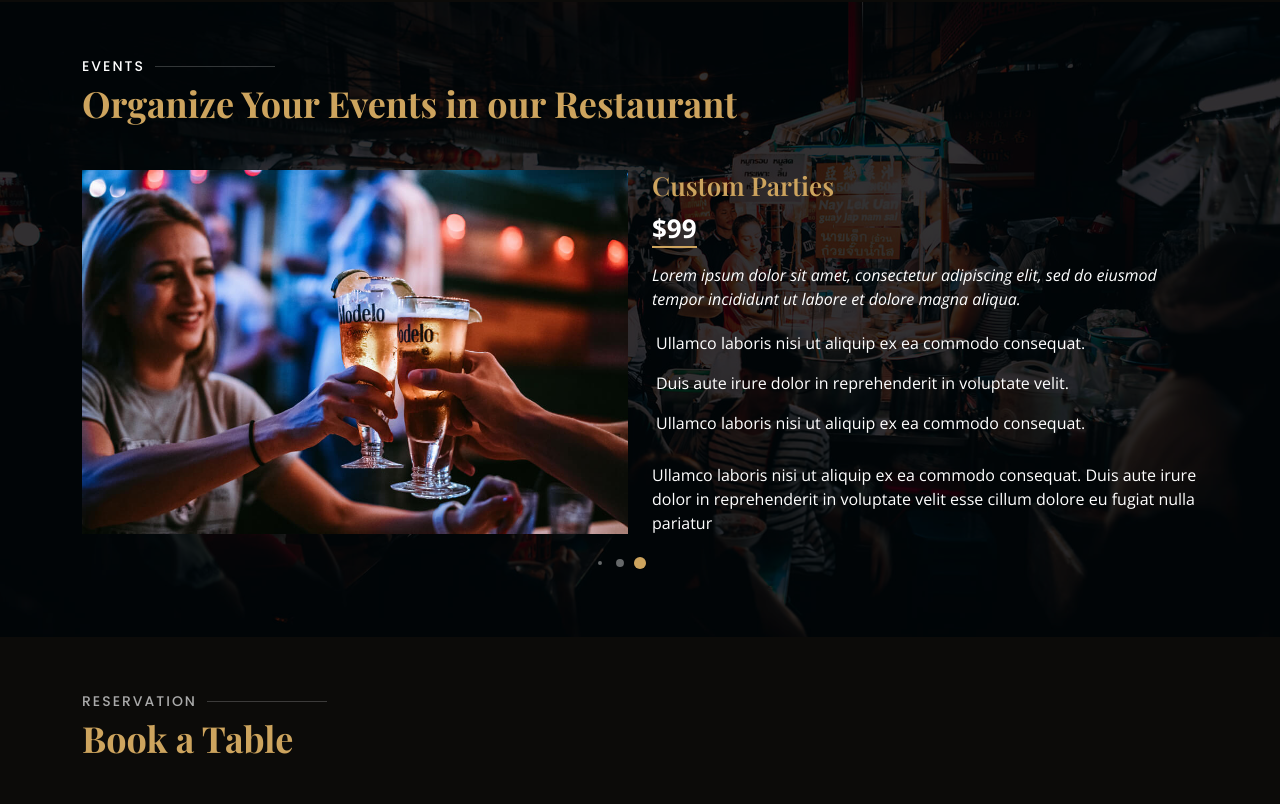
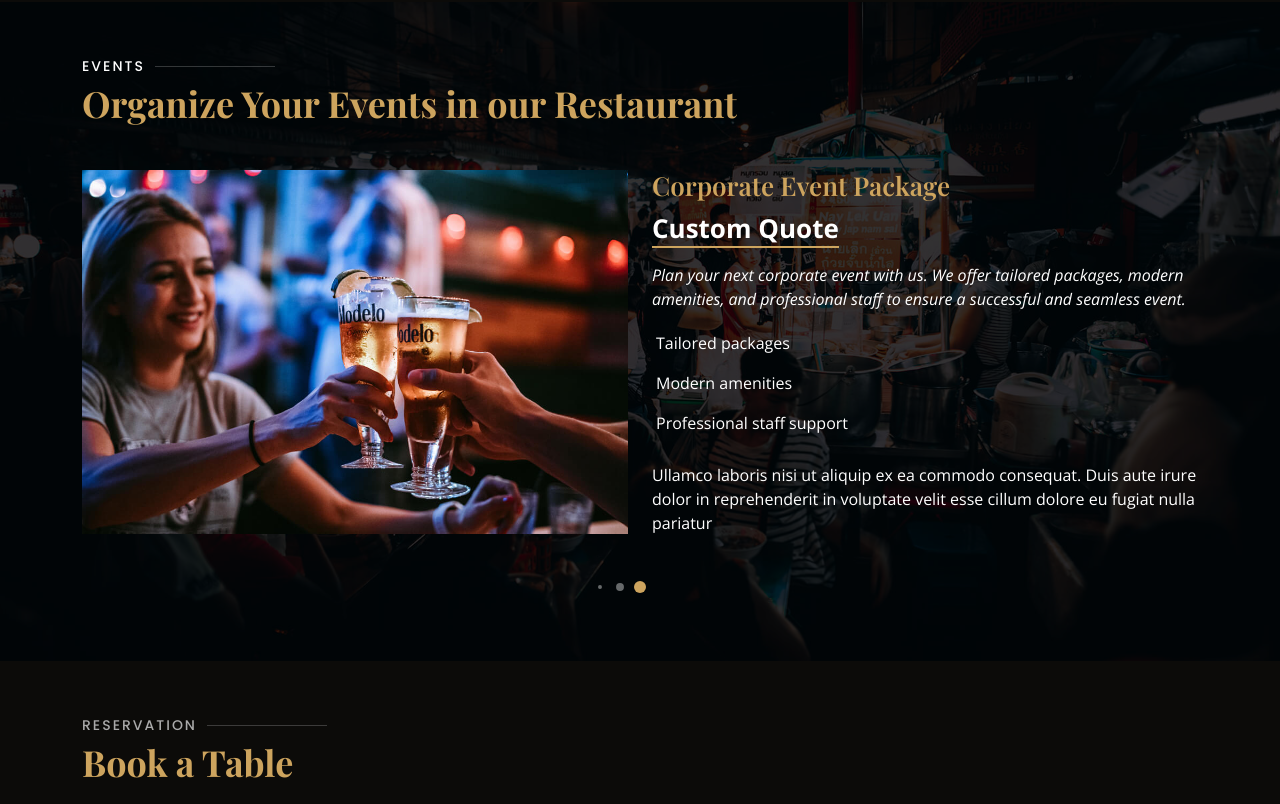
Before and after one commit to KataraNiraj/Project27, a React (Create React App) app in the folder nishu-restaurant/: page / in a window 1280 px wide. Shown: the part 3321-4125 px from the top of the page. Built offline with nearby package versions, Linux system fonts and the light colour scheme; a web font is replaced by a local one; what outlayer would draw is missing.

Commit message:
optimize Event Section

```diff
--- a/nishu-restaurant/src/components/EventsSection.js
+++ b/nishu-restaurant/src/components/EventsSection.js
@@ -6,6 +6,38 @@ import "swiper/css";
 import "swiper/css/pagination";
 
 const EventsSection = () => {
+  const events = [
+    {
+      eventName: "Birthday Party Celebration",
+      imgSrc: "assets/img/event-birthday.jpg",
+      price: "$200",
+      desc: "Celebrate your special day with us! Enjoy a delicious customized menu, a vibrant party atmosphere, and a dedicated event coordinator to make your birthday unforgettable.",
+      points: [
+        "Customized menu options",
+        "Vibrant party atmosphere",
+        "Dedicated event coordinator",
+      ],
+    },
+    {
+      eventName: "Private Party Extravaganza",
+      imgSrc: "assets/img/event-private.jpg",
+      price: "$350",
+      desc: "Host your exclusive event at our restaurant! Experience privacy, premium service, and a curated menu for an extraordinary celebration with your loved ones.",
+      points: ["Exclusive privacy", "Premium service", "Curated menu"],
+    },
+    {
+      eventName: "Corporate Event Package",
+      imgSrc: "assets/img/event-custom.jpg",
+      price: "Custom Quote",
+      desc: "Plan your next corporate event with us. We offer tailored packages, modern amenities, and professional staff to ensure a successful and seamless event.",
+      points: [
+        "Tailored packages",
+        "Modern amenities",
+        "Professional staff support",
+      ],
+    },
+  ];
+
   return (
     // <!-- ======= Events Section ======= -->
     <section id="events" className="events">
@@ -24,133 +56,45 @@ const EventsSection = () => {
           modules={[Pagination, Autoplay]}
           className="mySwiper"
         >
-          <SwiperSlide>
+          {events.map((currElement) => {
+            return (
+              <SwiperSlide key={currElement.imgSrc}>
                 <div className="row event-item">
                   <div className="col-lg-6">
                     <img
-                  src="assets/img/event-birthday.jpg"
+                      src={currElement.imgSrc}
                       className="img-fluid"
                       alt=""
                     />
                   </div>
                   <div className="col-lg-6 pt-4 pt-lg-0 content">
-                <h3>Birthday Parties</h3>
+                    <h3>{currElement.eventName}</h3>
                     <div className="price">
                       <p>
-                    <span>$189</span>
+                        <span>{currElement.price}</span>
                       </p>
                     </div>
-                <p className="fst-italic">
-                  Lorem ipsum dolor sit amet, consectetur adipiscing elit, sed
-                  do eiusmod tempor incididunt ut labore et dolore magna aliqua.
-                </p>
+                    <p className="fst-italic">{currElement.desc}</p>
+
                     <ul>
+                      {currElement.points.map((point) => {
+                        return (
                           <li>
-                    <i className="bi bi-check-circled"></i> Ullamco laboris nisi
-                    ut aliquip ex ea commodo consequat.
+                            <i className="bi bi-check-circled"></i> {point}
                           </li>
-                  <li>
-                    <i className="bi bi-check-circled"></i> Duis aute irure
-                    dolor in reprehenderit in voluptate velit.
-                  </li>
-                  <li>
-                    <i className="bi bi-check-circled"></i> Ullamco laboris nisi
-                    ut aliquip ex ea commodo consequat.
-                  </li>
+                        );
+                      })}
                     </ul>
                     <p>
-                  Ullamco laboris nisi ut aliquip ex ea commodo consequat. Duis
-                  aute irure dolor in reprehenderit in voluptate velit esse
-                  cillum dolore eu fugiat nulla pariatur
+                      Ullamco laboris nisi ut aliquip ex ea commodo consequat.
+                      Duis aute irure dolor in reprehenderit in voluptate velit
+                      esse cillum dolore eu fugiat nulla pariatur
                     </p>
                   </div>
                 </div>
               </SwiperSlide>
-
-          <SwiperSlide>
-            <div className="row event-item">
-              <div className="col-lg-6">
-                <img
-                  src="assets/img/event-private.jpg"
-                  className="img-fluid"
-                  alt=""
-                />
-              </div>
-              <div className="col-lg-6 pt-4 pt-lg-0 content">
-                <h3>Private Parties</h3>
-                <div className="price">
-                  <p>
-                    <span>$290</span>
-                  </p>
-                </div>
-                <p className="fst-italic">
-                  Lorem ipsum dolor sit amet, consectetur adipiscing elit, sed
-                  do eiusmod tempor incididunt ut labore et dolore magna aliqua.
-                </p>
-                <ul>
-                  <li>
-                    <i className="bi bi-check-circled"></i> Ullamco laboris nisi ut
-                    aliquip ex ea commodo consequat.
-                  </li>
-                  <li>
-                    <i className="bi bi-check-circled"></i> Duis aute irure dolor in
-                    reprehenderit in voluptate velit.
-                  </li>
-                  <li>
-                    <i className="bi bi-check-circled"></i> Ullamco laboris nisi ut
-                    aliquip ex ea commodo consequat.
-                  </li>
-                </ul>
-                <p>
-                  Ullamco laboris nisi ut aliquip ex ea commodo consequat. Duis
-                  aute irure dolor in reprehenderit in voluptate velit esse
-                  cillum dolore eu fugiat nulla pariatur
-                </p>
-              </div>
-            </div>
-          </SwiperSlide>
-          <SwiperSlide>
-            <div className="row event-item">
-              <div className="col-lg-6">
-                <img
-                  src="assets/img/event-custom.jpg"
-                  className="img-fluid"
-                  alt=""
-                />
-              </div>
-              <div className="col-lg-6 pt-4 pt-lg-0 content">
-                <h3>Custom Parties</h3>
-                <div className="price">
-                  <p>
-                    <span>$99</span>
-                  </p>
-                </div>
-                <p className="fst-italic">
-                  Lorem ipsum dolor sit amet, consectetur adipiscing elit, sed
-                  do eiusmod tempor incididunt ut labore et dolore magna aliqua.
-                </p>
-                <ul>
-                  <li>
-                    <i className="bi bi-check-circled"></i> Ullamco laboris nisi ut
-                    aliquip ex ea commodo consequat.
-                  </li>
-                  <li>
-                    <i className="bi bi-check-circled"></i> Duis aute irure dolor in
-                    reprehenderit in voluptate velit.
-                  </li>
-                  <li>
-                    <i className="bi bi-check-circled"></i> Ullamco laboris nisi ut
-                    aliquip ex ea commodo consequat.
-                  </li>
-                </ul>
-                <p>
-                  Ullamco laboris nisi ut aliquip ex ea commodo consequat. Duis
-                  aute irure dolor in reprehenderit in voluptate velit esse
-                  cillum dolore eu fugiat nulla pariatur
-                </p>
-              </div>
-            </div>
-          </SwiperSlide>
+            );
+          })}
         </Swiper>
       </div>
     </section>
```
Lines whose indentation alone changed are shown as unchanged.
